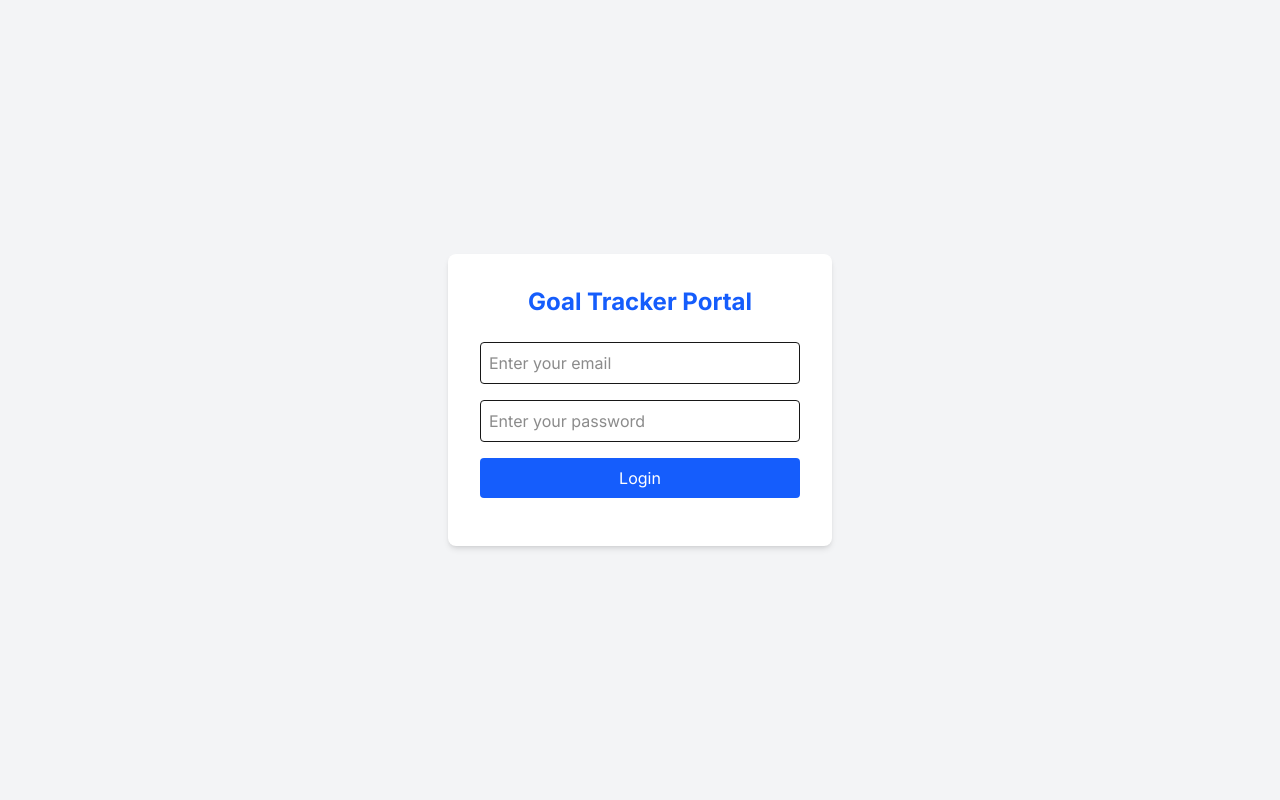
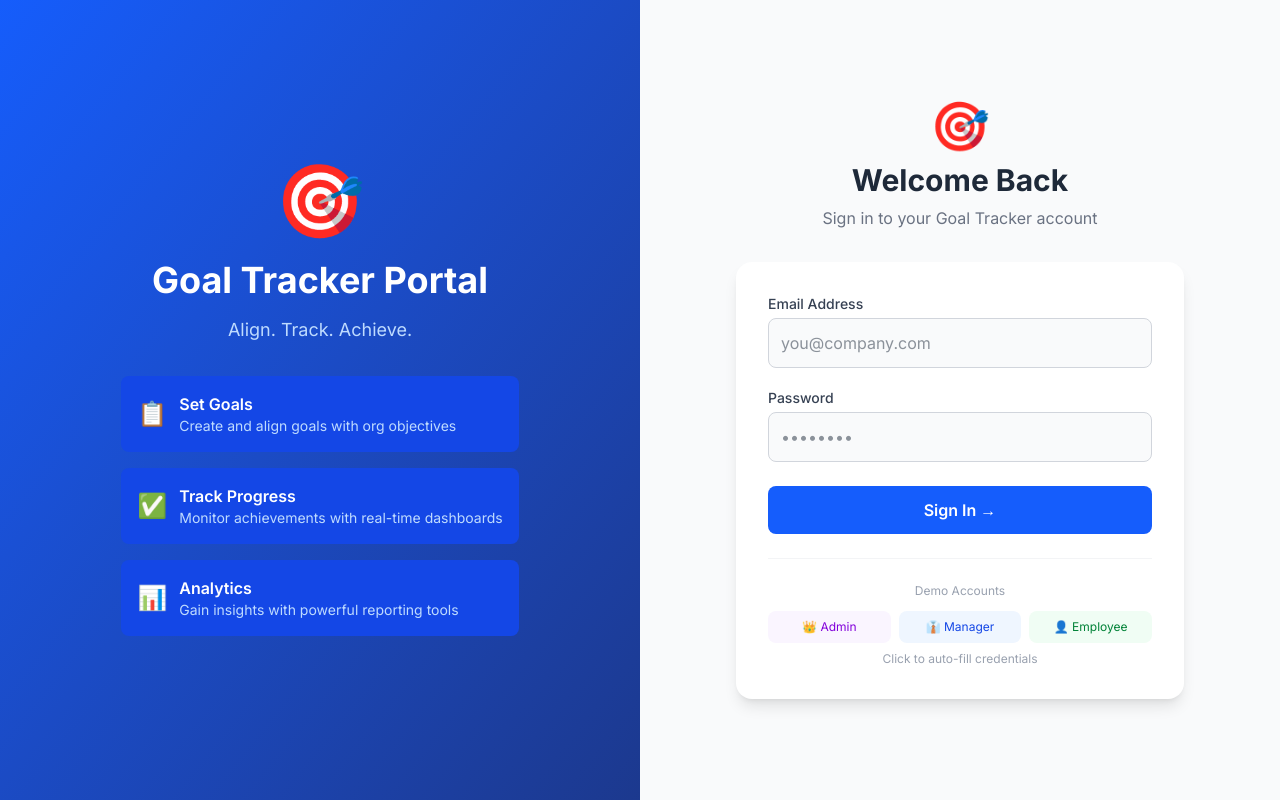
Before and after one commit to lavanyhub/goal-tracker, a Next.js app: page / in a window 1280 px wide. Built offline with nearby package versions, Linux system fonts and the light colour scheme; no server answers.

Commit message:
impressive login page with demo accounts

```diff
--- a/app/page.tsx
+++ b/app/page.tsx
@@ -6,44 +6,137 @@ export default function Home() {
   const [email, setEmail] = useState('')
   const [password, setPassword] = useState('')
   const [message, setMessage] = useState('')
+  const [loading, setLoading] = useState(false)
 
   const handleLogin = async () => {
-    const { error } = await supabase.auth.signInWithPassword({
-      email,
-      password
-    })
+    if (!email || !password) {
+      setMessage('Please enter both email and password!')
+      return
+    }
+    setLoading(true)
+    const { error } = await supabase.auth.signInWithPassword({ email, password })
     if (error) {
       setMessage('Wrong email or password!')
+      setLoading(false)
     } else {
       window.location.href = '/dashboard'
     }
   }
 
   return (
-    <div className="min-h-screen bg-gray-100 flex items-center justify-center">
-      <div className="bg-white p-8 rounded-lg shadow-md w-96">
-        <h1 className="text-2xl font-bold text-center mb-6 text-blue-600">
-          Goal Tracker Portal
-        </h1>
+    <div className="min-h-screen flex">
+      {/* Left Panel */}
+      <div className="hidden md:flex w-1/2 bg-gradient-to-br from-blue-600 to-blue-900 text-white flex-col justify-center items-center p-12">
+        <div className="text-center">
+          <div className="text-7xl mb-6">🎯</div>
+          <h1 className="text-4xl font-bold mb-4">Goal Tracker Portal</h1>
+          <p className="text-blue-200 text-lg mb-8">
+            Align. Track. Achieve.
+          </p>
+          <div className="grid gap-4 text-left">
+            <div className="flex items-center gap-3 bg-blue-700 bg-opacity-50 p-4 rounded-lg">
+              <span className="text-2xl">📋</span>
+              <div>
+                <p className="font-semibold">Set Goals</p>
+                <p className="text-blue-200 text-sm">Create and align goals with org objectives</p>
+              </div>
+            </div>
+            <div className="flex items-center gap-3 bg-blue-700 bg-opacity-50 p-4 rounded-lg">
+              <span className="text-2xl">✅</span>
+              <div>
+                <p className="font-semibold">Track Progress</p>
+                <p className="text-blue-200 text-sm">Monitor achievements with real-time dashboards</p>
+              </div>
+            </div>
+            <div className="flex items-center gap-3 bg-blue-700 bg-opacity-50 p-4 rounded-lg">
+              <span className="text-2xl">📊</span>
+              <div>
+                <p className="font-semibold">Analytics</p>
+                <p className="text-blue-200 text-sm">Gain insights with powerful reporting tools</p>
+              </div>
+            </div>
+          </div>
+        </div>
+      </div>
+
+      {/* Right Panel */}
+      <div className="w-full md:w-1/2 flex items-center justify-center bg-gray-50 p-8">
+        <div className="w-full max-w-md">
+          <div className="text-center mb-8">
+            <div className="text-5xl mb-3">🎯</div>
+            <h2 className="text-3xl font-bold text-gray-800">Welcome Back</h2>
+            <p className="text-gray-500 mt-2">Sign in to your Goal Tracker account</p>
+          </div>
+
+          <div className="bg-white p-8 rounded-2xl shadow-lg">
+            <div className="mb-5">
+              <label className="block text-sm font-medium text-gray-700 mb-1">
+                Email Address
+              </label>
               <input
                 type="email"
-          placeholder="Enter your email"
-          className="w-full border p-2 rounded mb-4"
+                placeholder="you@company.com"
+                value={email}
                 onChange={(e) => setEmail(e.target.value)}
+                onKeyDown={(e) => e.key === 'Enter' && handleLogin()}
+                className="w-full border border-gray-300 p-3 rounded-lg bg-gray-50 text-gray-800 focus:outline-none focus:ring-2 focus:ring-blue-500"
               />
+            </div>
+
+            <div className="mb-6">
+              <label className="block text-sm font-medium text-gray-700 mb-1">
+                Password
+              </label>
               <input
                 type="password"
-          placeholder="Enter your password"
-          className="w-full border p-2 rounded mb-4"
+                placeholder="••••••••"
+                value={password}
                 onChange={(e) => setPassword(e.target.value)}
+                onKeyDown={(e) => e.key === 'Enter' && handleLogin()}
+                className="w-full border border-gray-300 p-3 rounded-lg bg-gray-50 text-gray-800 focus:outline-none focus:ring-2 focus:ring-blue-500"
               />
+            </div>
+
+            {message && (
+              <div className="bg-red-50 text-red-600 p-3 rounded-lg mb-4 text-sm">
+                ⚠️ {message}
+              </div>
+            )}
+
             <button
               onClick={handleLogin}
-          className="w-full bg-blue-600 text-white p-2 rounded hover:bg-blue-700"
+              disabled={loading}
+              className="w-full bg-blue-600 text-white p-3 rounded-lg hover:bg-blue-700 font-semibold transition-all disabled:opacity-50"
             >
-          Login
+              {loading ? '⏳ Signing in...' : 'Sign In →'}
             </button>
-        <p className="text-center mt-4 text-red-500">{message}</p>
+
+            <div className="mt-6 pt-6 border-t border-gray-100">
+              <p className="text-xs text-gray-400 text-center mb-3">Demo Accounts</p>
+              <div className="grid grid-cols-3 gap-2">
+                <button
+                  onClick={() => { setEmail('lavanysharma2023@gmail.com'); setPassword('Admin@123') }}
+                  className="text-xs bg-purple-50 text-purple-700 p-2 rounded-lg hover:bg-purple-100"
+                >
+                  👑 Admin
+                </button>
+                <button
+                  onClick={() => { setEmail('manager@test.com'); setPassword('Manager@123') }}
+                  className="text-xs bg-blue-50 text-blue-700 p-2 rounded-lg hover:bg-blue-100"
+                >
+                  👔 Manager
+                </button>
+                <button
+                  onClick={() => { setEmail('employee@test.com'); setPassword('Employee@123') }}
+                  className="text-xs bg-green-50 text-green-700 p-2 rounded-lg hover:bg-green-100"
+                >
+                  👤 Employee
+                </button>
+              </div>
+              <p className="text-xs text-gray-400 text-center mt-2">Click to auto-fill credentials</p>
+            </div>
+          </div>
+        </div>
       </div>
     </div>
   )
```
Lines whose indentation alone changed are shown as unchanged.
